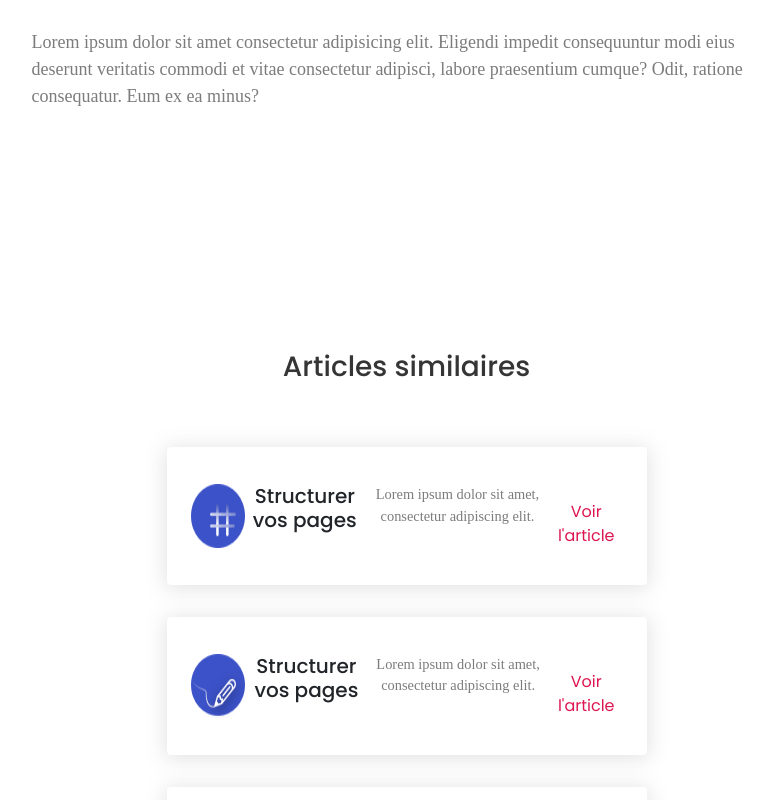
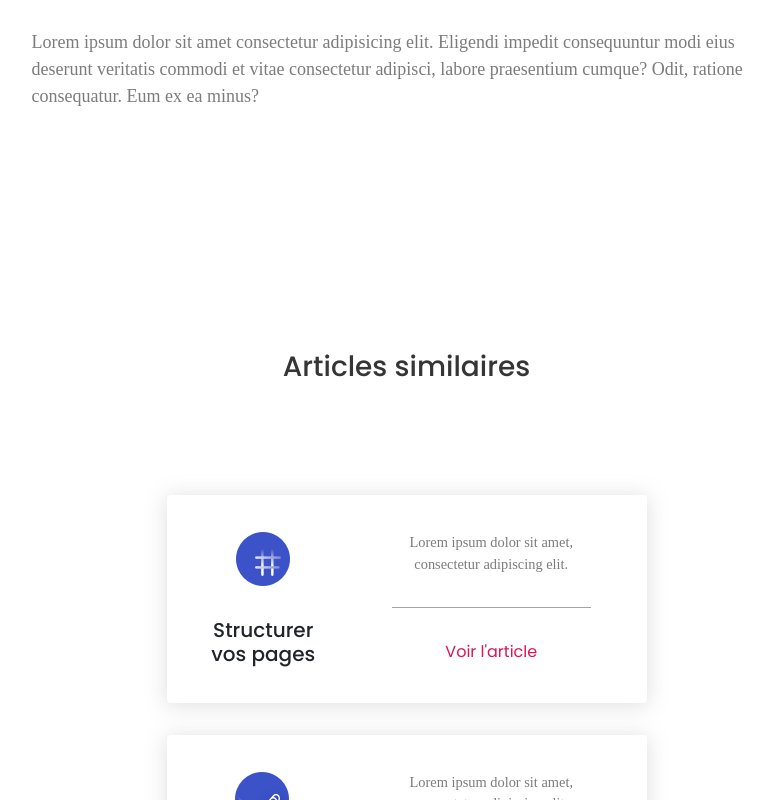
Before and after one commit to fargeca/test, a website: page article.html in a window 1280 px wide. Shown: the part 2000-2800 px from the top of the page, without its empty margins (376-1149 px from the left). Drawn offline with nearby package versions, Linux system fonts and the light colour scheme; a web font is replaced by a local one.

Commit message:
responsive xs home

```diff
--- a/article.html
+++ b/article.html
@@ -19,8 +19,7 @@
     integrity="sha384-JjSmVgyd0p3pXB1rRibZUAYoIIy6OrQ6VrjIEaFf/nJGzIxFDsf4x0xIM+B07jRM"
     crossorigin="anonymous"></script>
 
-    <link href="https://fonts.googleapis.com/css?family=Muli:300,400,700,900&display=swap" rel="stylesheet">
-    <link href="https://fonts.googleapis.com/css?family=Poppins:300,400,500,700,900&display=swap" rel="stylesheet">
+    <link href="https://fonts.googleapis.com/css?family=Muli:300,400,600,700,900&display=swap" rel="stylesheet">    <link href="https://fonts.googleapis.com/css?family=Poppins:300,400,500,700,900&display=swap" rel="stylesheet">
   <link href="https://fonts.googleapis.com/css?family=Open+Sans:400,700,800&display=swap" rel="stylesheet">
   <link href="https://fonts.googleapis.com/css?family=Lato:300,400,700,900" rel="stylesheet">
   <link href="https://fonts.googleapis.com/css?family=Nunito+Sans:300,400,700" rel="stylesheet">
@@ -181,15 +180,37 @@
 
 
 
-                <div class="row article-footer">
+                <div class="row article-footer ">
                   <div class="col-12">
                     <h3 class="article-footer__title">Articles similaires</h3>
                   </div>
-                  <div class="col-4  popular-articles--center">
+                  <div class="popular-articles flex-big-screen">
+                    <div class=" popular-articles--center">
                       <div class="card popular-articles__card">
                         <div class="card-body">
-                        <img class="card-image img-fluid" src="img/icon-grid.png" alt="">
+                          <div class="img__wrapper">
+                            <img class="card-image" src="img/icon-grid.png" alt="">
                             <h5 class="card-title">Structurer vos pages</h5>
+                          </div>
+                          <div class="text__wrapper">
+                            <p class="card-text">Lorem ipsum dolor sit amet, consectetur adipiscing elit. </p>
+                            <hr>
+                            <div class="card-link">
+                              <a class="link-secondary" href="#">Voir l'article</a>
+                            </div>
+                          </div>
+
+                        </div>
+                      </div>
+                    </div>
+                    <div class=" popular-articles--center">
+                      <div class="card popular-articles__card">
+                        <div class="card-body">
+                          <div class="img__wrapper">
+                            <img class="card-image" src="img/icon-pen.png" alt="">
+                            <h5 class="card-title">Structurer vos pages</h5>
+                          </div>
+                          <div class="text__wrapper">
                             <p class="card-text">Lorem ipsum dolor sit amet, consectetur adipiscing elit. </p>
                             <hr>
                             <div class="card-link">
@@ -198,28 +219,21 @@
                           </div>
                         </div>
                       </div>
-                  <div class="col-4 popular-articles--center">
+                    </div>
+                    <div class="popular-articles--center">
                       <div class="card popular-articles__card">
                         <div class="card-body">
-                        <img class="card-image" src="img/icon-pen.png" alt="">
-                        <h5 class="card-title">Structurer vos pages</h5>
+                            <div class="img__wrapper">
+                          <img class="card-image" src="img/icon-paint.png" alt="">
+                          <h5 class="card-title">Modifier une page</h5>
+                            </div>
+                            <div class="text__wrapper">
                           <p class="card-text">Lorem ipsum dolor sit amet, consectetur adipiscing elit. </p>
                           <hr>
                           <div class="card-link">
                             <a class="link-secondary" href="#">Voir l'article</a>
                           </div>
                         </div>
-                    </div>
-                  </div>
-                  <div class="col-4 popular-articles--center">
-                    <div class="card popular-articles__card">
-                      <div class="card-body">
-                        <img class="card-image" src="img/icon-paint.png" alt="">
-                        <h5 class="card-title">Modifier une page</h5>
-                        <p class="card-text">Lorem ipsum dolor sit amet, consectetur adipiscing elit. </p>
-                        <hr>
-                        <div class="card-link">
-                          <a class="link-secondary" href="#">Voir l'article</a>
                         </div>
                       </div>
                     </div>
--- a/scss/base/_typos.scss
+++ b/scss/base/_typos.scss
@@ -9,7 +9,7 @@ h1 {
     padding: 2rem;
     color: rgb(46, 46, 46);
     font-size: 3rem !important;
-    // font-weight: 500 !important;
+    //font-weight: 600 !important;
     // font-weight: 400 !important;
     font-family: $font-primary;
     text-align: center;
@@ -19,3 +19,7 @@ h3 {
     font-family: $font-primary;
     color: rgb(53, 53, 53) ;
 }
+
+.section__title {
+    margin-bottom: 2rem;
+}
--- a/scss/base/custom.scss
+++ b/scss/base/custom.scss
@@ -61,7 +61,8 @@
 
 $grid-breakpoints: (
   xs: 0,
-  sm: 480px,
+  sm:800px,
+  // sm: 674px,
   md: 1200px,
   lg:1400px
   // md: 768px,
--- a/scss/layout/_main.scss
+++ b/scss/layout/_main.scss
@@ -13,6 +13,13 @@
 }
 
 
+@include media-breakpoint-only(xs) {
+    .section__title-wrapper {
+        display: flex;
+        justify-content: center;
+    }
+
+}
 
 //article preview
 .article-preview {
@@ -45,6 +52,8 @@
 
         @include media-breakpoint-down(md) {
             @include make-col(12);
+
+
             .article-preview__text-wrapper {
                 order: 2;
 
@@ -70,12 +79,6 @@
                 @include make-col(6);
             }
         }
-
-
-
-
-
-
 
     // .article-preview__text-wrapper {
     //     @include make-col-ready();
@@ -120,10 +123,6 @@
     justify-content: space-around;
 }
 
-.popular-articles__card {
-
-}
-
 .popular-articles__title {
     @extend .article-preview__title ;
 }
@@ -138,10 +137,34 @@
 .popular-articles--center{
     @include make-col-ready();
 
+    @include media-breakpoint-only(xs) {
+        @include make-col(12);
+        //vertical
+        .card {
+            min-width: 15rem !important;
+            max-width: 17rem !important;
+            padding: 2rem 3rem 2rem 3rem !important;
+
+            &-body{
+                display: block !important;
+
+                .img__wrapper{
+                    margin: 0 !important;
+                }
+
+                .text__wrapper {
+                    margin: 0 !important;
+                }
+
+            }
+
+        }
+    }
+
     @include media-breakpoint-down(md) {
         @include make-col(12);
 
-
+        //horizontal
         .card{
             // min-width: 100%;
              margin-bottom: 2rem;
@@ -211,7 +234,7 @@
     text-align: center;
     font-size: 2rem;
     //justify-content: center;
-    margin-bottom:2rem;
+    margin: 2rem;
 }
 
 
@@ -258,6 +281,7 @@
 .article-footer {
     margin-top: 15rem;
     margin-bottom: 5rem;
+    justify-content: center;
 
     .article-footer__title {
         text-align: center;
```
Also changed, not shown: articles.html (+7 -7 lines), index.html (+6 -5 lines), css/style.min.css, 1 other file. Lines whose indentation alone changed are shown as unchanged.
